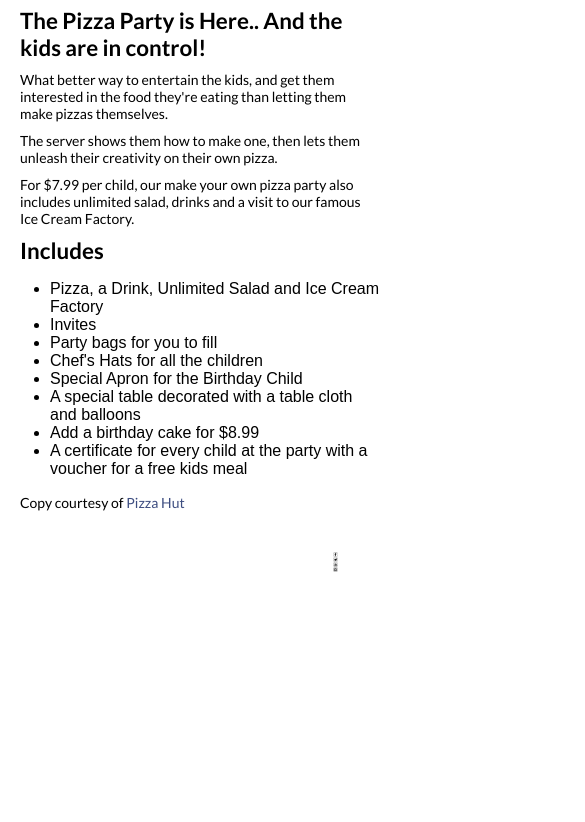
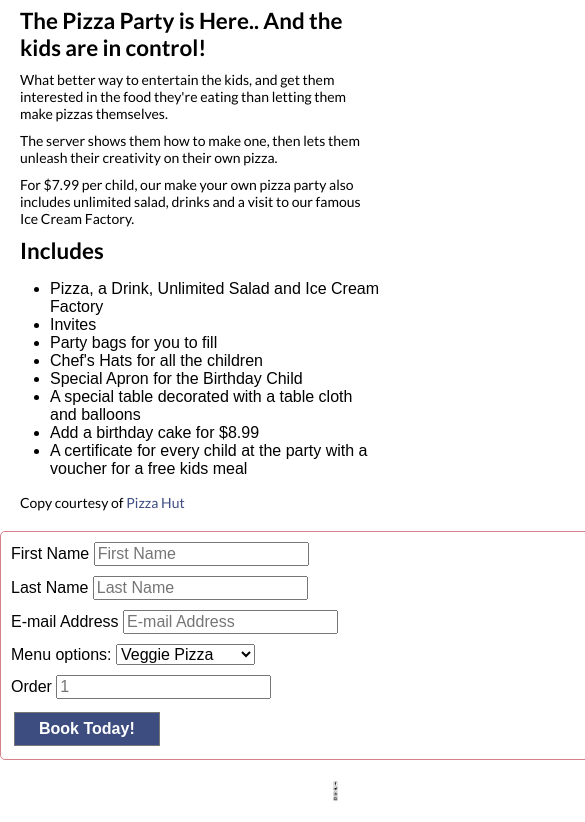
Before and after one commit to tinadominguez/project_final3_dominguez_cristina, a plain HTML site: page about.html in a window 390 px wide. Shown: the part 1556-2378 px from the top of the page, 585 px wide, since content can reach past the window. Before the commit the page ends 2149 px from the top, so only its background shows below. Drawn offline with Linux system fonts and the light colour scheme; a script that the page names is missing.

Commit message:
Form
Responsive, HTML 5 Form and styling

```diff
--- a/about.html
+++ b/about.html
@@ -68,6 +68,25 @@ E-mail: <a href="mailto:info@pizzaplanet.com">info@pizzaplanet.com</a>
         </ol>
         <p>Copy courtesy of <a href="http://www.pizzahut.co.uk/restaurants/book-a-table/" target="_blank">Pizza Hut</a></p>
         </article>
+
+        <!-- Form -->
+            <div class="birthday form">
+                <form id="form" form action="http://tinadominguez.com/project_final3_dominguez_cristina/about.html">
+                <label>First Name <input type="text" name="firstname" placeholder="First Name"></label>
+                <label>Last Name <input type="text" name="lastname" placeholder="Last Name"></label>
+                <label>E-mail Address <input type="email" name="email" placeholder="E-mail Address"></label>
+                <label>Menu options:
+                    <select>
+                    <option>Veggie Pizza</option>
+                    <option>Pepperoni Pizza</option>
+                    <option>Cheese Pizza</option>
+                    </select>
+                    </label>
+                <label>Order <input type="number" name="order" placeholder="1"></label>
+                <input type="submit" name="submit" value="Book Today!" class="button">
+                </form>
+            </div>
+
     </main>
     <footer>
 
--- a/css/main.css
+++ b/css/main.css
@@ -245,3 +245,22 @@ td {
 			width: 12em;
 		}
     }
+
+/* Styling for Form */
+
+form {
+  border: 1px solid #D68189;
+  border-radius: 5px;
+  font-family: sans-serif;
+  overflow: hidden;
+  width: 600px;
+  margin-right: auto;
+  margin-left: auto;
+  padding: 5px;
+  padding-top: 5px;
+}
+
+label {
+    display: block;
+    padding: 5px;
+}
```
